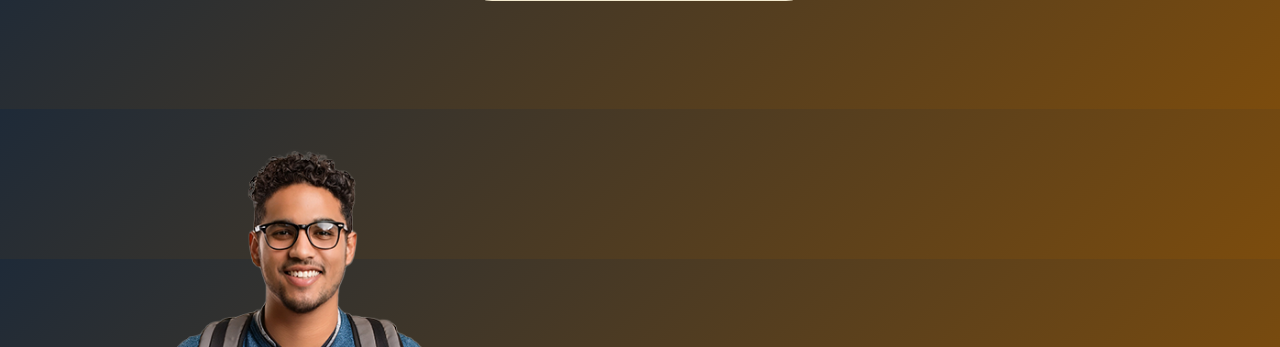
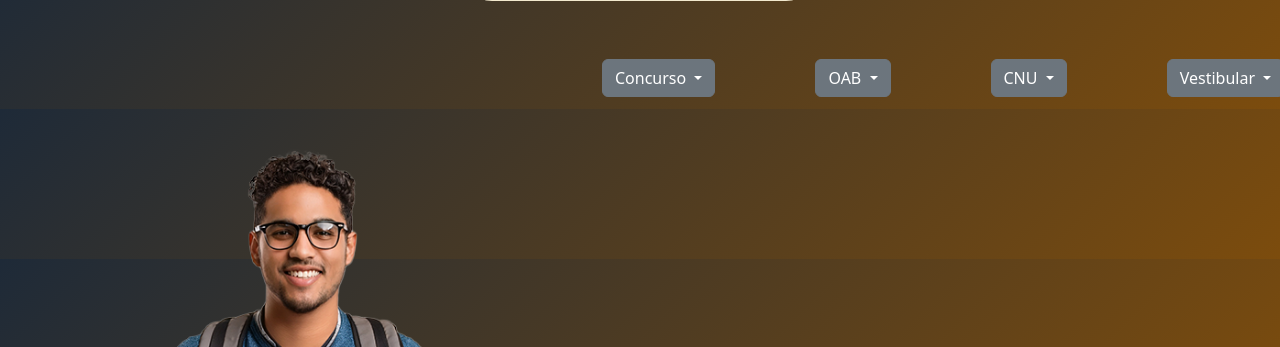
Before and after one commit to letchauu/DesenvolveWEB-main, a PHP site: page /cursos.html in a window 1280 px wide; the page is wider, and only the part inside the window is pictured. Shown: the part 791-1138 px from the top of that part. Run offline with PHP 8.4, Linux system fonts and the light colour scheme; some libraries are stand-ins or nearby versions.

Commit message:
projeto 08/08

```diff
--- a/concursosPlay/css/style.css
+++ b/concursosPlay/css/style.css
@@ -24,20 +24,21 @@
 }
 
 .menu-topo {
-    position: fixed;
-    top: 0;
-    left: 250;
+    position: relative;
+    top: 0px;
+    left: 500px;
     right: 0;
     z-index: 1030;
     /*background-color: #226eb9;*/
     padding: 10px 20px;
-    margin-top: -250px;
+    margin-top: -800px;
     margin-right: 200px;
 
 }
 
 .menu-topo .dropdown {
     margin-right: 100px;
+
 }
 
 body {
--- a/concursosPlay/cursos.html
+++ b/concursosPlay/cursos.html
@@ -11,6 +11,7 @@
         integrity="sha384-4Q6Gf2aSP4eDXB8Miphtr37CMZZQ5oXLH2yaXMJ2w8e2ZtHTl7GptT4jmndRuHDT" crossorigin="anonymous">
     <link rel="stylesheet" href="https://cdn.jsdelivr.net/npm/bootstrap-icons@1.13.1/font/bootstrap-icons.min.css">
     <link rel="stylesheet" href="css/style.css">
+
 </head>
 <body>
     <!-- Barra de Navegação -->
@@ -333,13 +334,15 @@
                     <section id="rodape">
                         <div class="container-fluid" style="height: 40px; background-color: #1e2a38;">
                             <footer class="fim text-center" style="color: aliceblue;">
-                                <h6> Copright @ 2025. Orgulhosamente feito com o na Terra do Saci</h6>
+                                <h6> Copright @ 2025. Orgulhosamente feito com <i class="bi bi-heart-fill"></i> na Terra do Saci</h6>
                             </footer>
                         </div>
                     </section>
                     <script src="https://cdn.jsdelivr.net/npm/bootstrap@5.3.7/dist/js/bootstrap.bundle.min.js"
                         integrity="sha384-ndDqU0Gzau9qJ1lfW4pNLlhNTkCfHzAVBReH9diLvGRem5+R9g2FzA8ZGN954O5Q"
                         crossorigin="anonymous"></script>
+                        <script src="https://cdn.jsdelivr.net/npm/bootstrap@5.3.3/dist/js/bootstrap.bundle.min.js"></script>
+
 </body>
 
 
```
